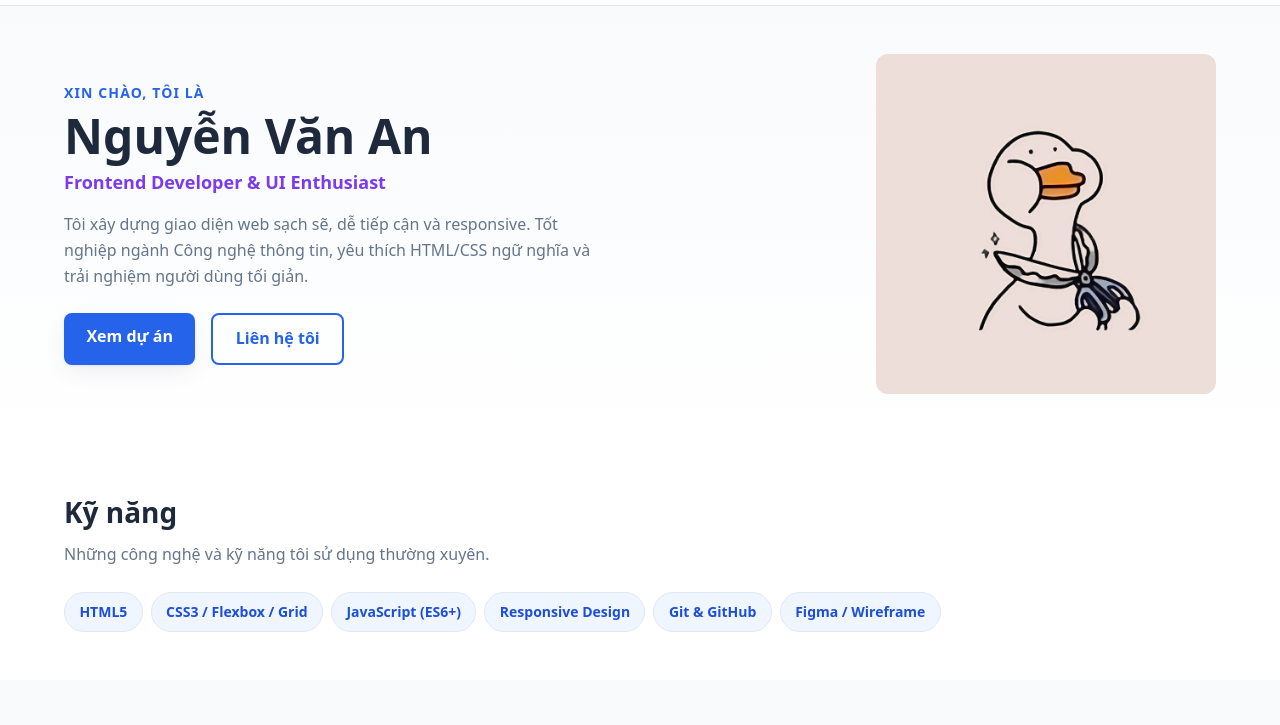
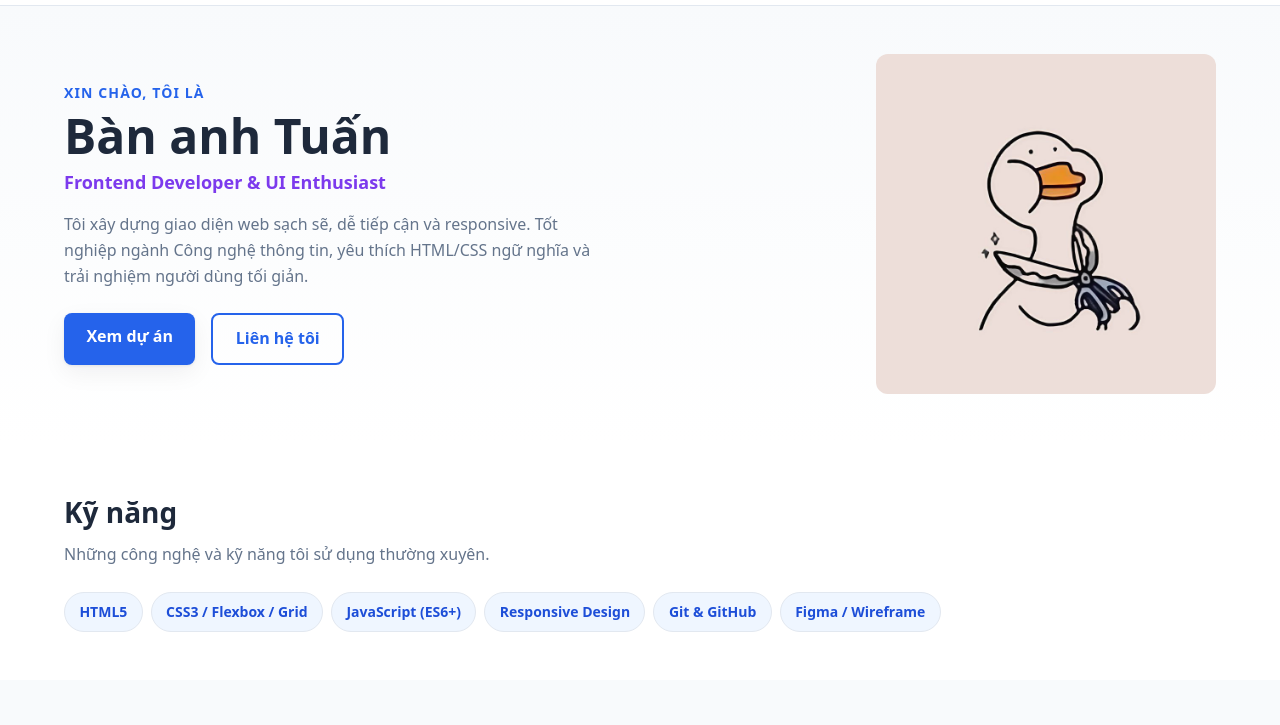
Before and after one commit to qtd1931-source/CV, a plain HTML site: page index.html in a window 1280 px wide. Shown: the part 47-772 px from the top of the page. Drawn offline with Linux system fonts and the light colour scheme.

Commit message:
Update index.html

```diff
--- a/index.html
+++ b/index.html
@@ -49,7 +49,7 @@
       <div class="container hero-inner">
         <div class="hero-text">
           <p class="eyebrow">Xin chào, tôi là</p>
-          <h1 class="hero-title">Nguyễn Văn An</h1>
+          <h1 class="hero-title">Bàn anh Tuấn </h1>
           <p class="hero-role">Frontend Developer &amp; UI Enthusiast</p>
           <p class="hero-desc">
             Tôi xây dựng giao diện web sạch sẽ, dễ tiếp cận và responsive.
```
